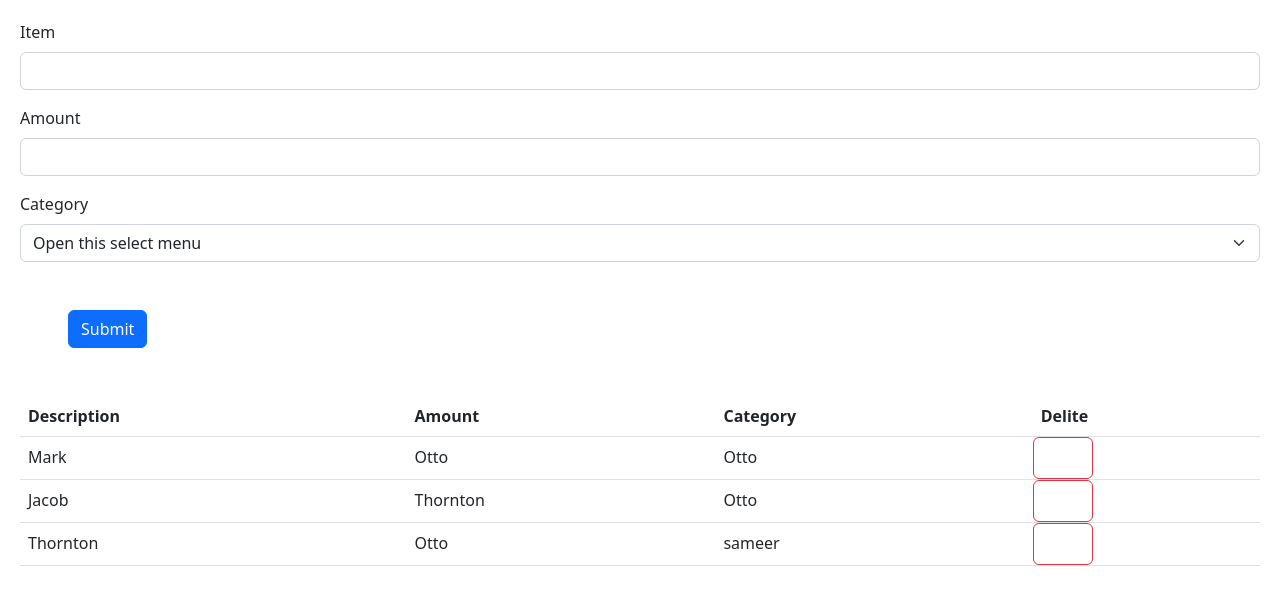
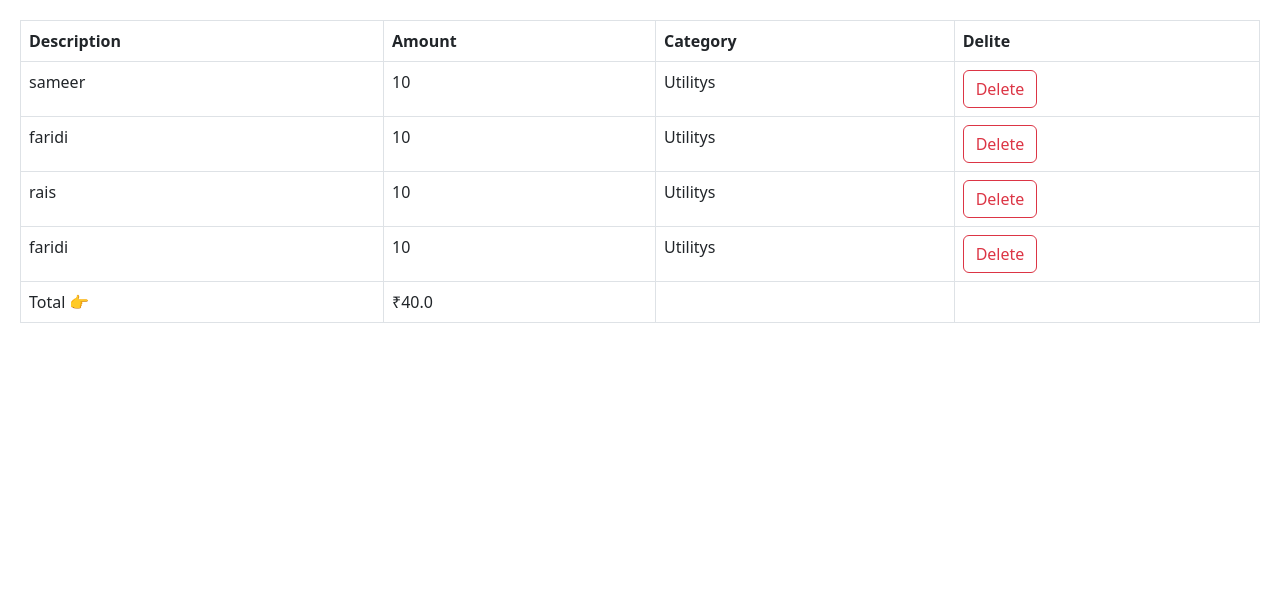
Before and after one commit to sameerkali/Learn_react, a React (Vite) app in the folder mosh_course/: page / in a window 1280 px wide. Shown: the top 604 px of the page. Built offline with nearby package versions, Linux system fonts and the light colour scheme; the HTML template or start-up script is replaced by a standard one.

Commit message:
start watcing mosh explaination about expense tracker app

```diff
--- a/mosh_course/src/App.tsx
+++ b/mosh_course/src/App.tsx
@@ -1,15 +1,17 @@
-import Like from "./component/Like";
-import LoadMore from "./component/LoadMore";
-import Form from "./component/Form";
-import Table from "./component/table";
+import Table from "./eexpense-tracker/components/table";
 
 function App() {
+  const expences = [
+    {id: 1, description: 'sameer', amount: 10, category: 'Utilitys'},
+    {id: 2, description: 'faridi', amount: 10, category: 'Utilitys'},
+    {id: 3, description: 'rais', amount: 10, category: 'Utilitys'},
+    {id: 4, description: 'faridi', amount: 10, category: 'Utilitys'},
+  ]
 
   return (
-    <>
-      <Form />
-      <Table></Table>
-    </>
+    <div>
+    <Table expenses={expences} onDelete={(id) => console.log('Delete', id)} />
+    </div>
   );
 }
 
--- a/mosh_course/src/component/table.tsx
+++ /dev/null
@@ -1,42 +0,0 @@
-import React from "react";
-
-const table = () => {
-  return (
-    <div className="table">
-      <table className="table">
-        <thead>
-          <tr>
-            <th scope="col">Description</th>
-            <th scope="col">Amount</th>
-            <th scope="col">Category</th>
-            <th scope="col">Delite</th>
-          </tr>
-        </thead>
-        <tbody>
-          <tr>
-            <td>Mark</td>
-            <td>Otto</td>
-            <td>Otto</td>
-
-            <button className="btn btn-danger ">delite</button>
-          </tr>
-          <tr>
-            <td>Jacob</td>
-            <td>Thornton</td>
-            <td>Otto</td>
-
-            <button className="btn btn-danger ">delite</button>
-          </tr>
-          <tr>
-            <td>Thornton</td>
-            <td>Otto</td>
-            <td>sameer</td>
-            <button className="btn btn-danger ">delite</button>
-          </tr>
-        </tbody>
-      </table>
-    </div>
-  );
-};
-
-export default table;
--- /dev/null
+++ b/mosh_course/src/eexpense-tracker/components/table.tsx
@@ -0,0 +1,55 @@
+interface Expense {
+  id: number;
+  description: string;
+  amount: number;
+  category: string;
+}
+
+interface Props {
+  expenses: Expense[];
+  onDelete: (id: number) => void;
+}
+
+const table = ({ expenses, onDelete }: Props) => {
+  return (
+    <div className="table">
+      <table className="table table-bordered">
+        <thead>
+          <tr>
+            <th scope="col">Description</th>
+            <th scope="col">Amount</th>
+            <th scope="col">Category</th>
+            <th scope="col">Delite</th>
+          </tr>
+        </thead>
+        <tbody>
+          {expenses.map((expenses) => (
+            <tr key={expenses.id}>
+              <td>{expenses.description}</td>
+              <td>{expenses.amount}</td>
+              <td>{expenses.category}</td>
+              <td>
+                <button
+                  className="btn btn-outline-danger"
+                  onClick={() => onDelete(expenses.id)}
+                >
+                  Delete
+                </button>
+              </td>
+            </tr>
+          ))}
+        </tbody>
+        <tfoot>
+          <tr>
+            <td>Total 👉</td>
+            <td>₹{expenses.reduce((acc, expenses) => expenses.amount + acc, 0).toFixed(1)}</td>
+            <td></td>
+            <td></td>
+          </tr>
+        </tfoot>
+      </table>
+    </div>
+  );
+};
+
+export default table;
```
